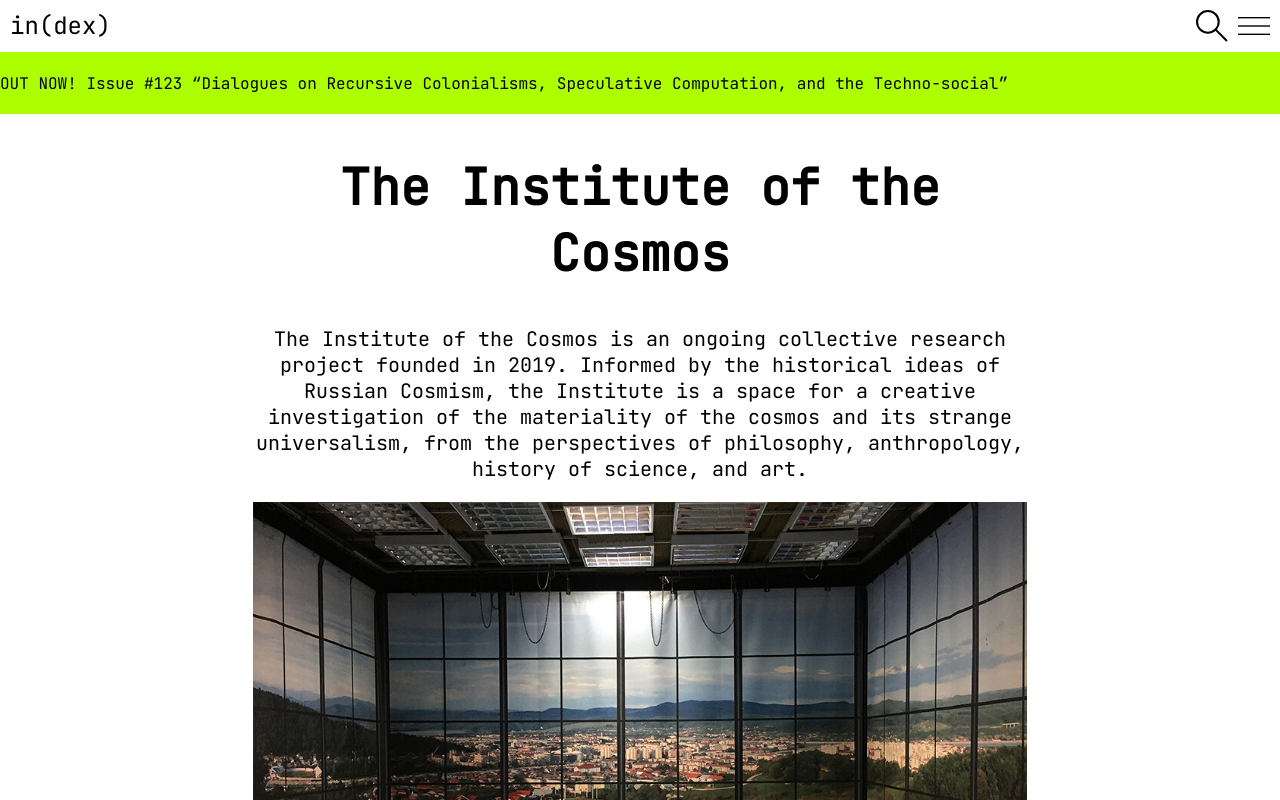
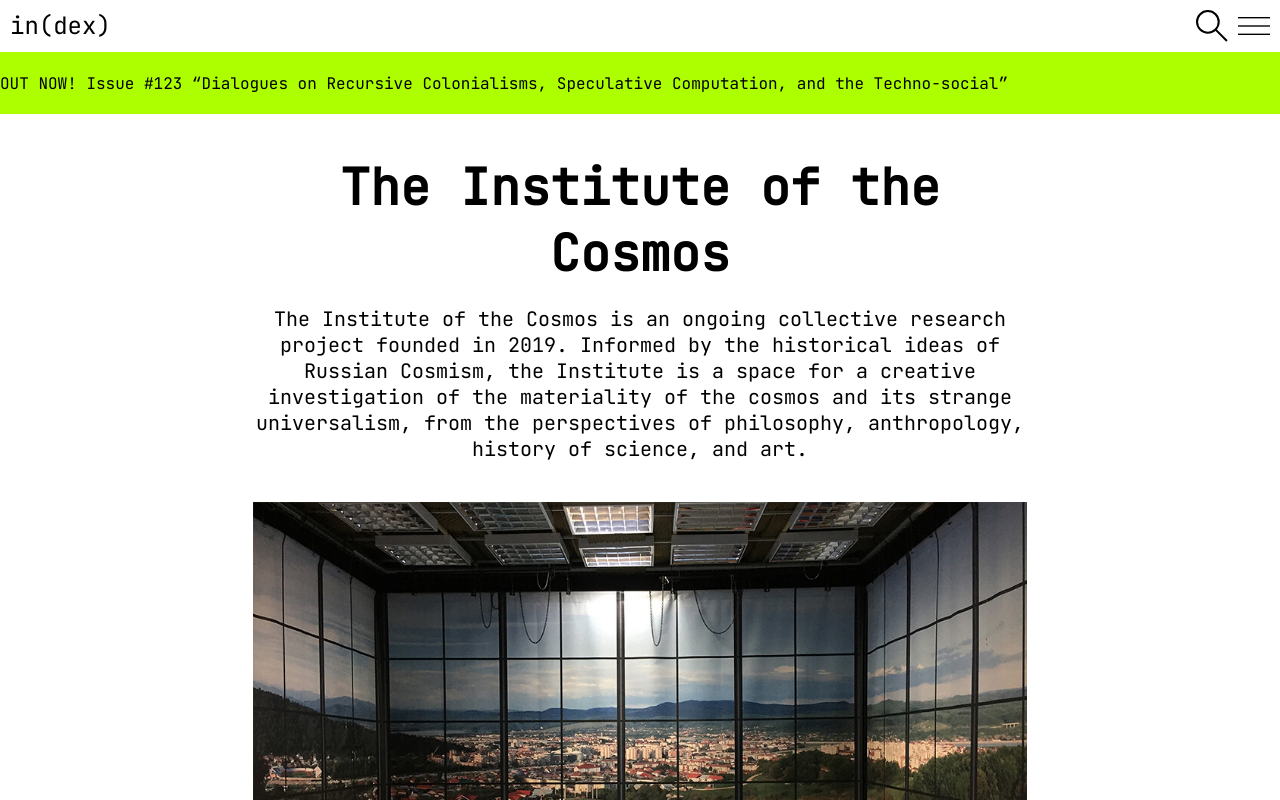
Before and after one commit to Yngvolainen/index, a Vue app: page / in a window 1280 px wide. Shown: the top 800 px of the page. Built offline with nearby package versions, Linux system fonts and the light colour scheme.

Commit message:
remove font

```diff
--- a/src/components/ArticlePreview.vue
+++ b/src/components/ArticlePreview.vue
@@ -18,20 +18,17 @@
 
 <style>
    .article-preview {
-
-      font-family: var(--main-font);
       padding: 40px;
       text-align: center;
    }
 
    .article-preview__title {
       font-size: var(--heading);
-      padding-bottom: var(--lineheight-medium);   /* medium */
+      padding-bottom: var(--lineheight-small);
    }
 
    .article-preview__lead {
       font-size: var(--caption);
-      padding-bottom: var(--lineheight-small); /* small */
+      padding-bottom: var(--lineheight-medium);
    }
-
 </style>
--- a/src/database.js
+++ b/src/database.js
@@ -147,7 +147,7 @@ export default {
 			return state.journal
 	},
 
-     getNavigationPages(state) {
+     	getNavigationPages(state) {
             return state.navigation;
         },
 
```
